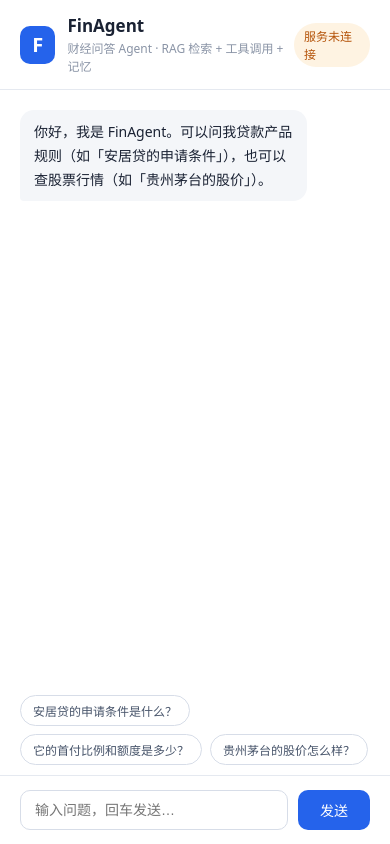
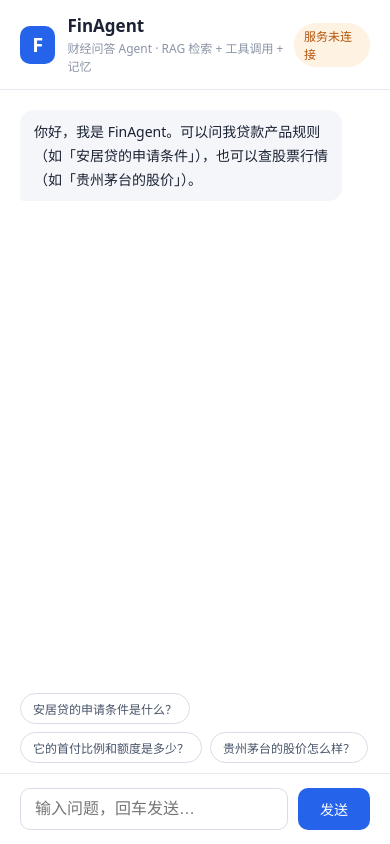
Before and after one commit to thepace-cloud/finagent, a plain HTML site: page static/index.html in a window 390 px wide. Drawn offline with Linux system fonts and the light colour scheme; no server answers.

Commit message:
UI: 手机适配 @media 640px（气泡92%/输入16px/底部安全区）

```diff
--- a/static/index.html
+++ b/static/index.html
@@ -76,6 +76,12 @@
     color: #fff; font-size: 14px; cursor: pointer;
   }
   footer button:disabled { background: #a8bde8; cursor: default; }
+  @media (max-width: 640px) {
+    .bubble { max-width: 92%; }
+    footer input { font-size: 16px; }
+    footer { padding-bottom: calc(14px + env(safe-area-inset-bottom)); }
+
+  }
 </style>
 </head>
 <body>
```
